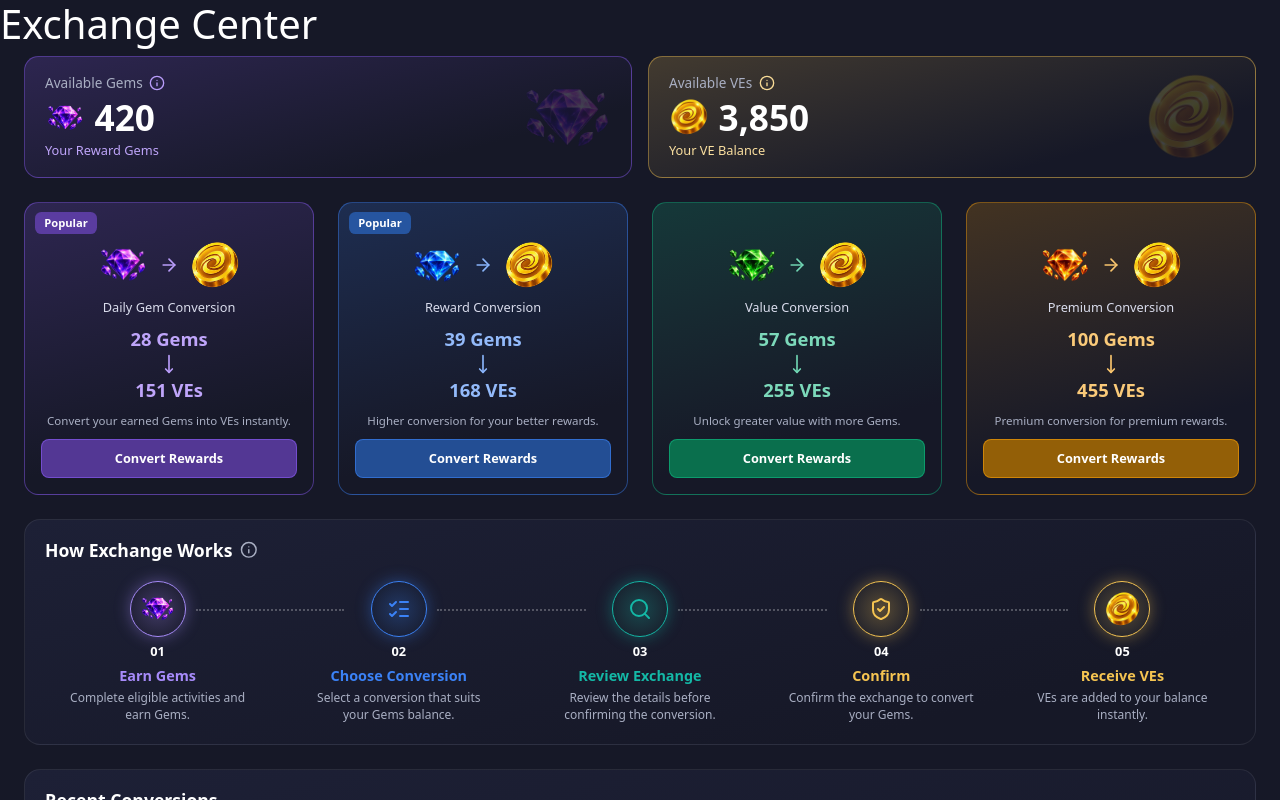
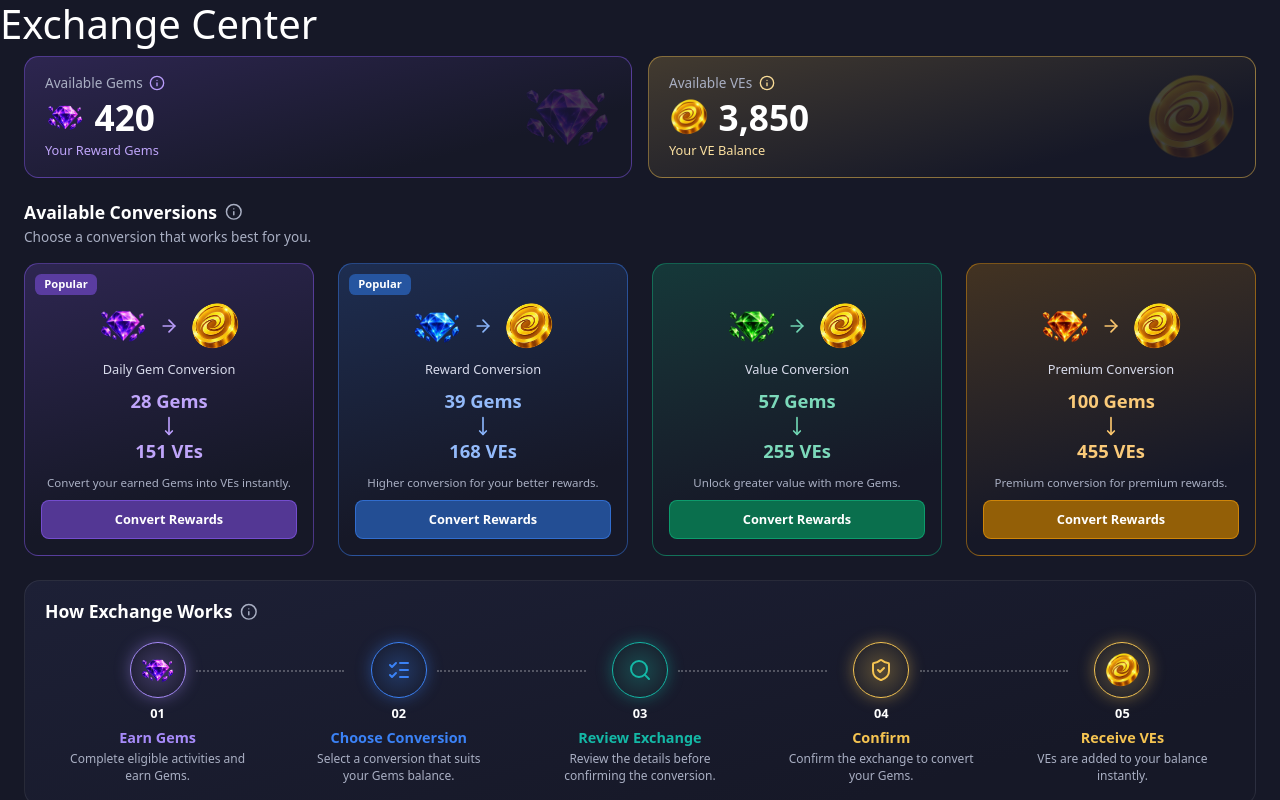
Before and after one commit to sadiksaifi9958/veloop-exchange-center, a React (Vite) app: page / in a window 1280 px wide. Shown: the top 800 px of the page. Built offline with nearby package versions, Linux system fonts and the light colour scheme.

Commit message:
add available conversions heading with exchange rate tooltip

```diff
--- a/src/App.jsx
+++ b/src/App.jsx
@@ -4,6 +4,7 @@ import {
   howExchangeWorks,
   recentConversions,
   exchangeRules,
+  infoTooltip,
 } from "./data/exchangeData";
 import ExchangeCard from "./components/exchange/ExchangeCard";
 import ExchangeModal from "./components/exchange/ExchangeModal";
@@ -13,6 +14,7 @@ import BalanceOverview from "./components/exchange/BalanceOverview";
 import HowExchangeWorks from "./components/exchange/HowExchangeWorks";
 import ExchangeHistory from "./components/exchange/ExchangeHistory";
 import ExchangeRules from "./components/exchange/ExchangeRules";
+import InfoTooltip from "./components/exchange/InfoTooltip";
 import styles from "./App.module.css";
 function App() {
   const [selectedOption, setSelectedOption] = useState(null);
@@ -70,6 +72,18 @@ function App() {
     <>
       <h1>Exchange Center</h1>
       <BalanceOverview balance={balance} />
+      <section className={styles.conversions}>
+        <h2 className={styles.heading}>
+          Available Conversions{" "}
+          <InfoTooltip
+            title={infoTooltip.exchangeRate.title}
+            text={infoTooltip.exchangeRate.text}
+            label="About Exchange rate"
+          />
+        </h2>
+        <p className={styles.subheading}>
+          Choose a conversion that works best for you.
+        </p>
         <div className="cards-grid">
           {exchangeOptions.map((option) => (
             <ExchangeCard
@@ -79,6 +93,7 @@ function App() {
             />
           ))}
         </div>
+      </section>
       {selectedOption && (
         <ExchangeModal
           option={selectedOption}
--- a/src/App.module.css
+++ b/src/App.module.css
@@ -7,3 +7,26 @@
   margin: 0 auto;
   padding: 0 1.5rem 2rem;
 }
+
+.conversions {
+  box-sizing: border-box;
+  max-width: 80rem;
+  margin: 0 auto;
+  padding: 1.5rem 1.5rem 1.5rem;
+}
+
+.heading {
+  display: flex;
+  align-items: center;
+  gap: 0.5rem;
+  margin: 0;
+  font-size: 1.1rem;
+  font-weight: 700;
+  color: #fff;
+}
+
+.subheading {
+  margin: 0.25rem 0 0;
+  font-size: 0.85rem;
+  color: #a9afc3;
+}
--- a/src/index.css
+++ b/src/index.css
@@ -8,7 +8,5 @@ body {
   display: grid;
   grid-template-columns: repeat(auto-fit, minmax(15rem, 1fr));
   gap: 1.5rem;
-  max-width: 80rem;
-  margin: 0 auto;
-  padding: 1.5rem;
+  margin-top: 1rem;
 }
```
Lines whose indentation alone changed are shown as unchanged.
